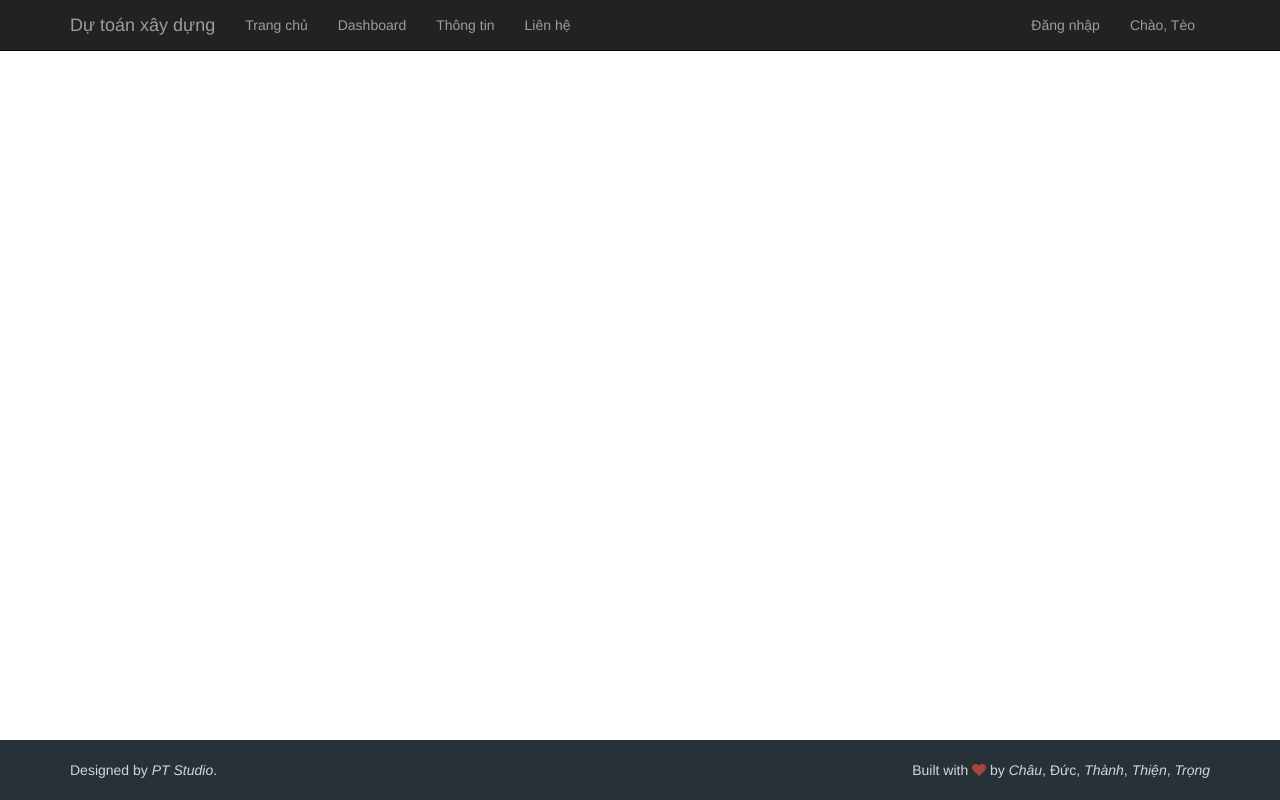
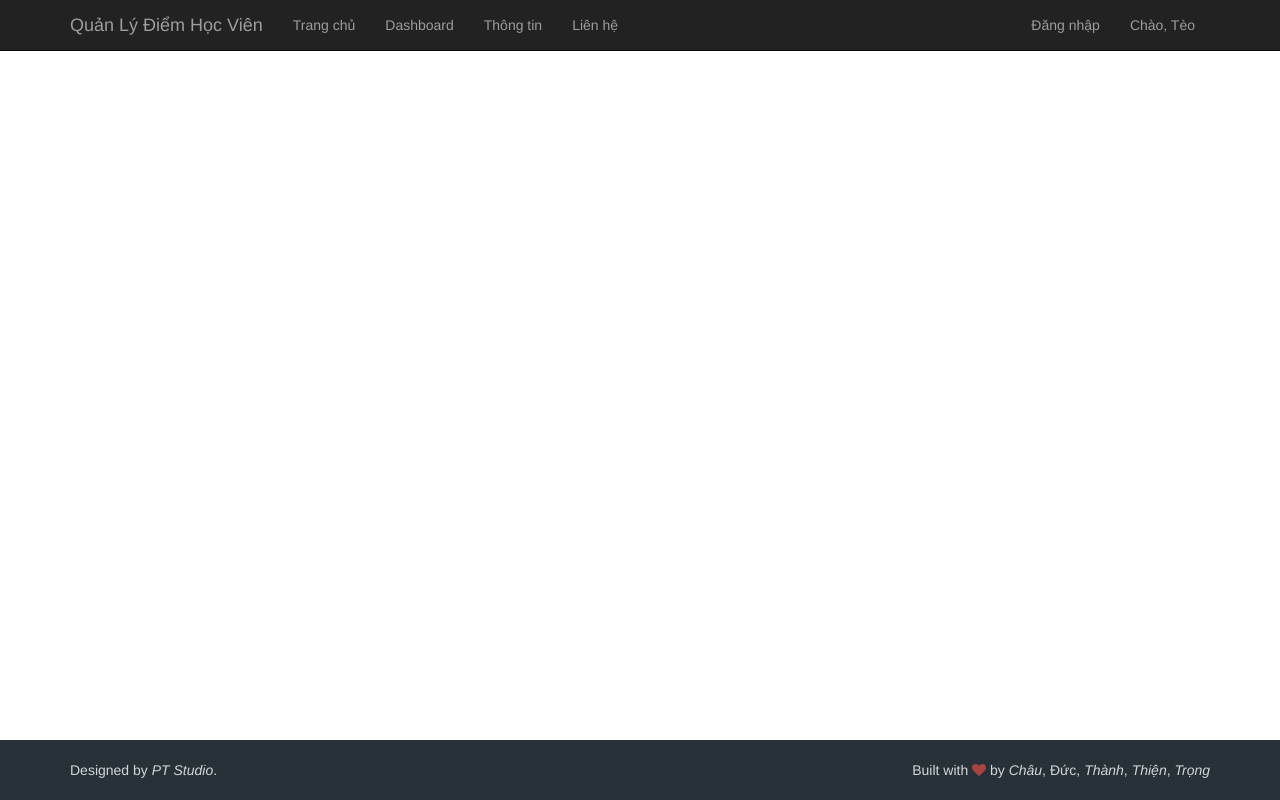
Before and after one commit to tienthanh2509/isc-group-2-frontend, a website: page public/index.html in a window 1280 px wide. Drawn offline with nearby package versions, Linux system fonts and the light colour scheme; some packages are replaced by stand-ins of ours; files that its build step writes are made by us from their sources; no server answers; files whose address does not match are found by name.

Commit message:
Đổi đề tài

```diff
--- a/public/index.html
+++ b/public/index.html
@@ -4,7 +4,7 @@
     <meta charset="utf-8">
     <meta name="viewport" content="width=device-width, initial-scale=1, shrink-to-fit=no">
     <meta http-equiv="x-ua-compatible" content="ie=edge">
-    <title>Dự toán xây dựng</title>
+    <title>Quản Lý Điểm Học Viên</title>
 
     <!-- Bootstrap -->
     <link href="bower_components/bootstrap/dist/css/bootstrap.min.css" rel="stylesheet">
@@ -34,7 +34,7 @@
                 <span class="icon-bar"></span>
             </button>
             <a class="navbar-brand" href="#">
-                Dự toán xây dựng
+                Quản Lý Điểm Học Viên
             </a>
         </div>
 
```
